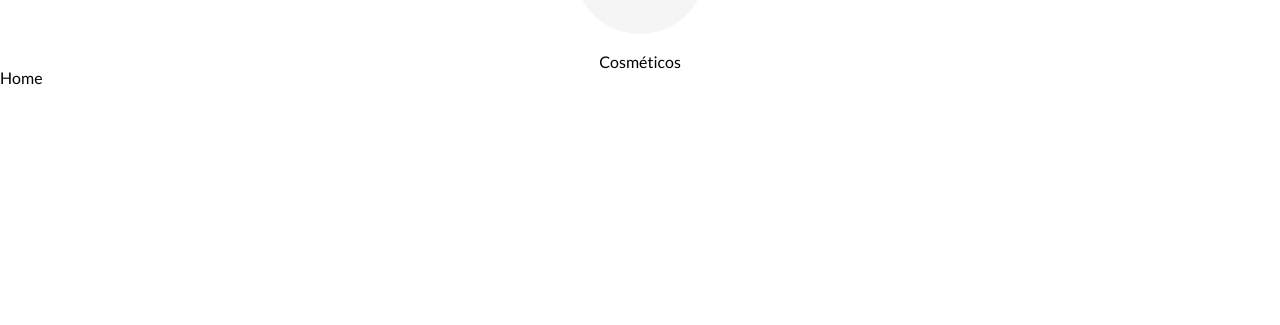
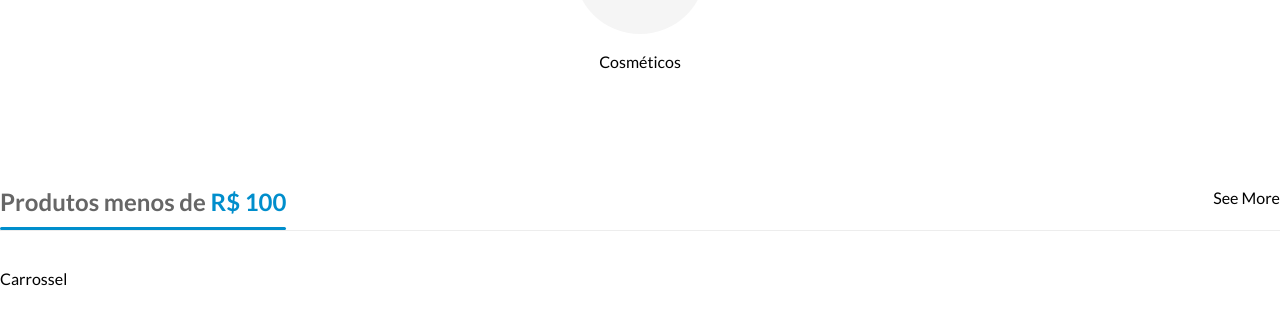
Before and after one commit to ViniciusVof/ecommerce, a React (Vite) app: page / in a window 1280 px wide. Shown: the part 437-762 px from the top of the page. Built offline with nearby package versions, Linux system fonts and the light colour scheme.

Commit message:
feat: Creating BlockContent Component

```diff
--- /dev/null
+++ b/src/components/BlockContent/index.tsx
@@ -0,0 +1,25 @@
+import { ReactNode } from "react";
+import {
+  InformationsBlockContent,
+  SeeAllBlockContent,
+  TitleBlockContent,
+  Wrapper,
+} from "./styles";
+import { highlightText } from "../../utils/highlightText";
+
+interface IBlockContent {
+  title: string;
+  children: ReactNode;
+}
+
+export function BlockContent({ title, children }: IBlockContent) {
+  return (
+    <Wrapper>
+      <InformationsBlockContent>
+        <TitleBlockContent>{highlightText(title)}</TitleBlockContent>
+        <SeeAllBlockContent>See More</SeeAllBlockContent>
+      </InformationsBlockContent>
+      {children}
+    </Wrapper>
+  );
+}
--- /dev/null
+++ b/src/components/BlockContent/styles.ts
@@ -0,0 +1,42 @@
+import styled from "styled-components";
+
+export const Wrapper = styled.div`
+  margin-top: 120px;
+`;
+
+export const InformationsBlockContent = styled.div`
+  display: flex;
+  justify-content: space-between;
+  border-bottom: 1px solid ${(props) => props.theme.border};
+  padding-bottom: 16px;
+  margin-bottom: 40px;
+`;
+
+export const TitleBlockContent = styled.div`
+  position: relative;
+  font-size: 24px;
+  font-weight: 600;
+  color: ${(props) => props.theme.text};
+
+  span.highlight {
+    display: inline;
+    color: ${(props) => props.theme.primary};
+  }
+
+  &::after {
+    content: "";
+    position: absolute;
+    bottom: -16px;
+    left: 0;
+    width: 100%;
+    height: 3px;
+    border-radius: 8px;
+    background-color: ${(props) => props.theme.primary};
+  }
+`;
+
+export const SeeAllBlockContent = styled.div`
+  display: flex;
+  gap: 6px;
+  font-size: 16px;
+`;
--- a/src/pages/Home/index.tsx
+++ b/src/pages/Home/index.tsx
@@ -1,4 +1,5 @@
 import { AnnouncementBar } from "../../components/AnnouncementBar";
+import { BlockContent } from "../../components/BlockContent";
 import { CollectionCard } from "../../components/CollectionCard";
 import { ProductCard } from "../../components/ProductCard";
 
@@ -17,7 +18,10 @@ export function Home() {
         image="https://giassi.vtexassets.com/arquivos/ids/1162922/Tira-Manchas-Po-Vanish-Oxi-Action-Pacote-240g-Refil-Economico.png?v=638510167815300000"
         title="Cosméticos"
       />
-      <h1>Home</h1>
+
+      <BlockContent title="Produtos menos de [highlight]R$ 100[/highlight]">
+        Carrossel
+      </BlockContent>
     </>
   );
 }
--- /dev/null
+++ b/src/utils/highlightText.tsx
@@ -0,0 +1,12 @@
+export function highlightText(text: string) {
+  const parts = text.split(/\[highlight\](.*?)\[\/highlight\]/g);
+  return parts.map((part, index) =>
+    index % 2 === 1 ? (
+      <span key={index} className="highlight">
+        {part}
+      </span>
+    ) : (
+      part
+    )
+  );
+}
```
